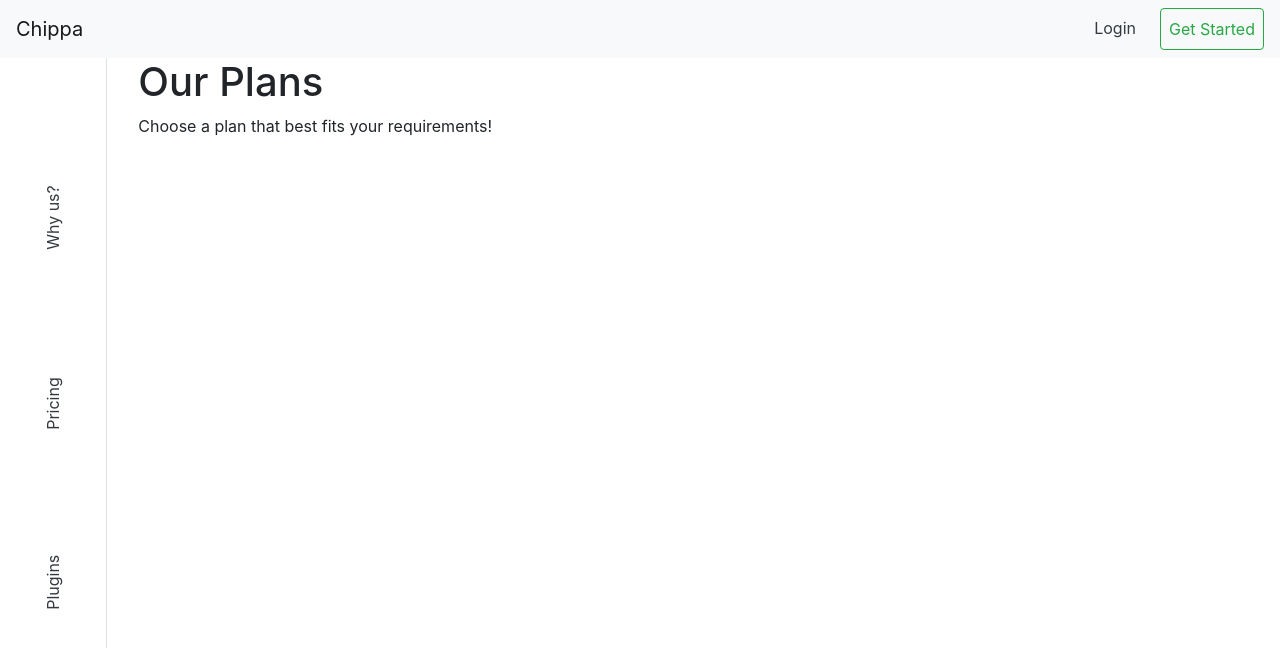
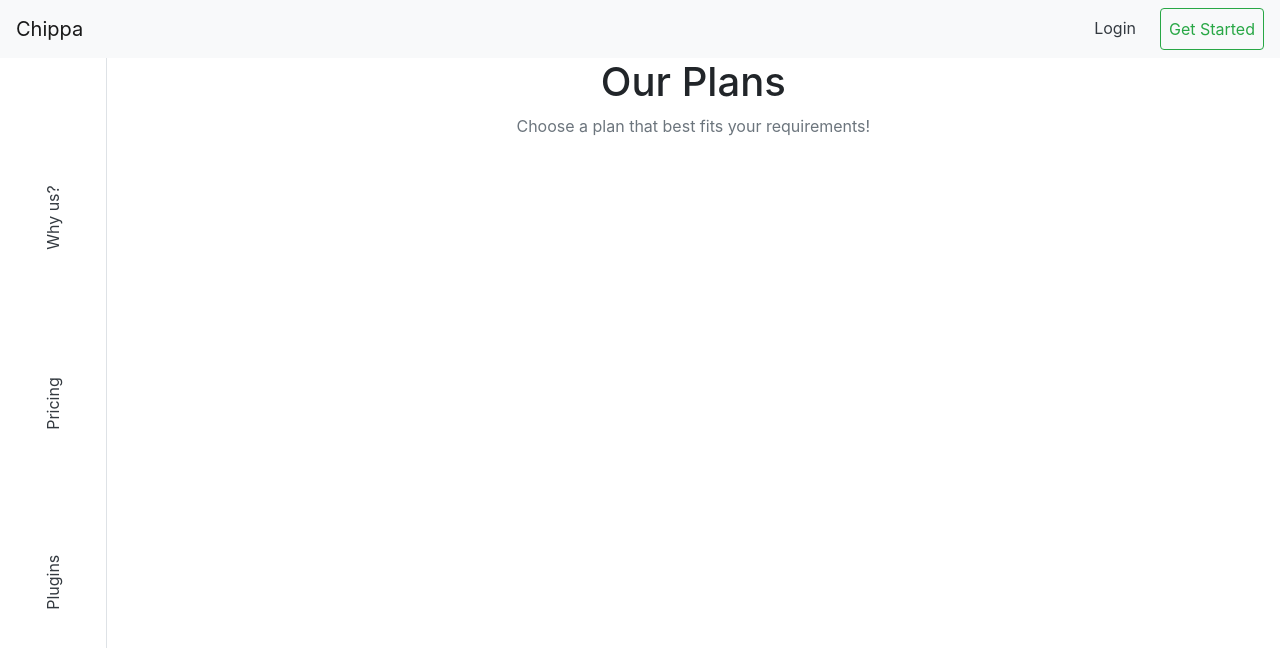
Before and after one commit to appiersign/pricing-plans, a Vue app: page / in a window 1280 px wide. Shown: the top 648 px of the page. Built offline with nearby package versions, Linux system fonts and the light colour scheme.

Commit message:
centered page header

```diff
--- a/src/App.vue
+++ b/src/App.vue
@@ -37,8 +37,8 @@
       <section class="col-11">
         <div class="row">
           <div class="container">
-            <h1>Our Plans</h1>
-            <p>Choose a plan that best fits your requirements!</p>
+            <h1 class="text-center">Our Plans</h1>
+            <p class="text-center text-secondary">Choose a plan that best fits your requirements!</p>
           </div>
         </div>
         <div class="row"></div>
```
